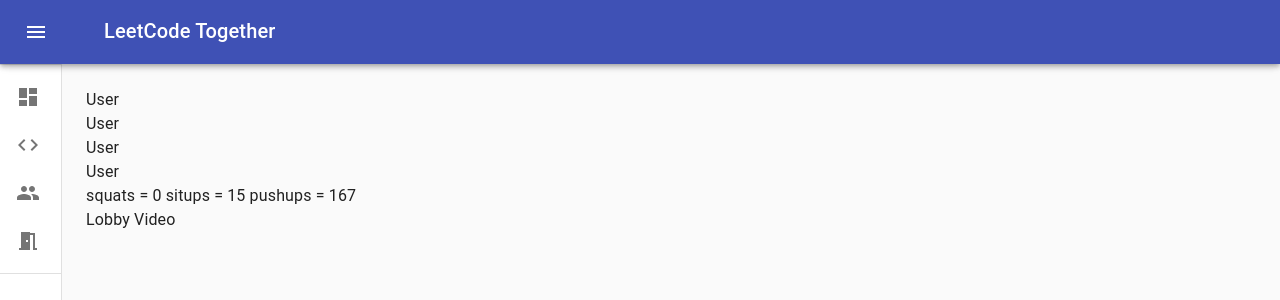
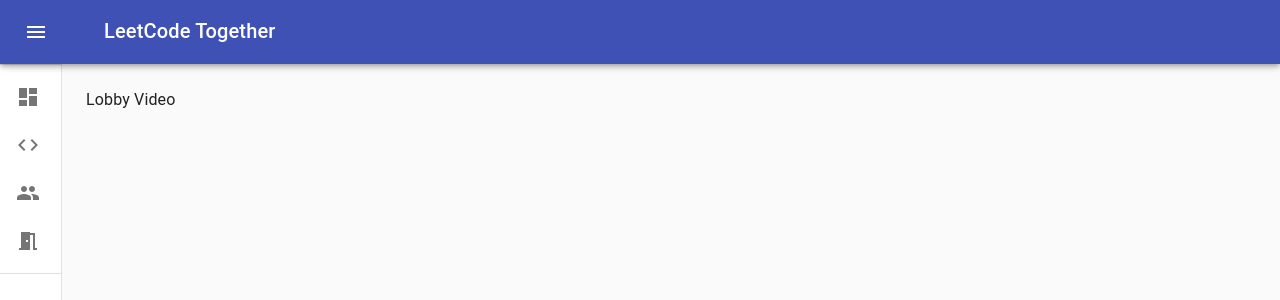
Before and after one commit to LeetCodeTogether/LeetCodeTogether, a React (Create React App) app in the folder client/: page / in a window 1280 px wide. Shown: the top 300 px of the page. Built offline with nearby package versions, Linux system fonts and the light colour scheme.

Commit message:
Updated navigation bar

```diff
--- a/client/src/components/App.js
+++ b/client/src/components/App.js
@@ -2,12 +2,20 @@
 import LobbyScreen from "./LobbyScreen.js";
 import Navigation from "./Navigation"
 import useStyles from "./useStyles";
+import DashboardIcon from '@material-ui/icons/Dashboard';
+import CodeIcon from '@material-ui/icons/Code';
+import PeopleIcon from '@material-ui/icons/People';
+import MeetingRoomIcon from '@material-ui/icons/MeetingRoom';
+import LobbyVideo from "./LobbyVideo.js";
 
 const App = () => {
     return(
         <div className="app">
             <Navigation useStyles={useStyles} content={[
-                < LobbyScreen />,
+                {name: 'Dashboard', icon: < DashboardIcon />, path: < LobbyVideo /> },
+                {name: 'Challenges', icon: < CodeIcon />, path: < LobbyScreen /> },
+                {name: 'Friends', icon: <PeopleIcon/>, path: null },
+                {name: 'Lobbies', icon: <MeetingRoomIcon/>, path: null }
                 ]} />
         </div>
     );
--- a/client/src/components/Navigation.js
+++ b/client/src/components/Navigation.js
@@ -16,17 +16,13 @@
 import ListItemIcon from '@material-ui/core/ListItemIcon';
 import ListItemText from '@material-ui/core/ListItemText';
 import { Button } from '@material-ui/core';
-import DashboardIcon from '@material-ui/icons/Dashboard';
-import CodeIcon from '@material-ui/icons/Code';
-import PeopleIcon from '@material-ui/icons/People';
-import MeetingRoomIcon from '@material-ui/icons/MeetingRoom';
-
 
 
 export default function MiniDrawer(props) {
   const classes = props.useStyles();
   const theme = useTheme;
   const [open, setOpen] = React.useState(false);
+  const [content, setContent] = React.useState(props.content[0])
 
   const handleDrawerOpen = () => {
     setOpen(true);
@@ -82,11 +78,8 @@
         </div>
         <Divider />
         <List>
-          {[{name: 'Dashboard', icon: < DashboardIcon /> },
-            {name: 'Challenges', icon: < CodeIcon /> },
-            {name: 'Friends', icon: <PeopleIcon/> },
-            {name: 'Lobbies', icon: <MeetingRoomIcon/> }].map((item) => (
-                <ListItem button key={item.name}>
+          {props.content.map((item, index) => (
+                <ListItem button key={item.name} onClick={() => {setContent(item)}}>
                   <ListItemIcon>{item.icon}</ListItemIcon>
                   <ListItemText primary={item.name} />
                 </ListItem>
@@ -97,7 +90,7 @@
       <main className={classes.content}>
         <div className={classes.toolbar} />
         <Typography paragraph>
-          { props.content }
+          { content.path }
         </Typography>
       </main>
     </div>
```
